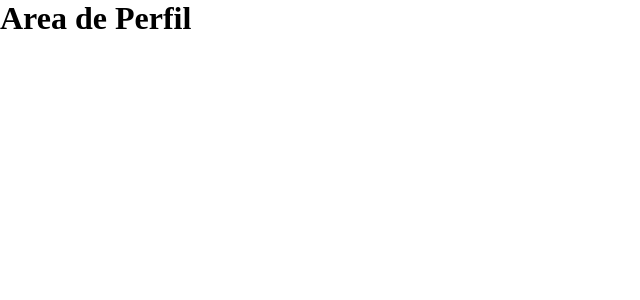
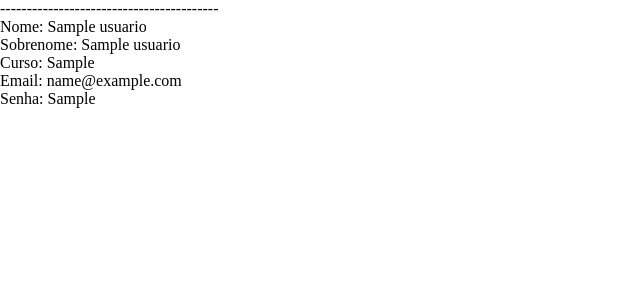
Before and after one commit to moisesaleixo/UniHelp, a PHP site: page /scripts/perfil.php in a window 1280 px wide. Shown: the top 300 px of the page, without its empty margins (0-640 px from the left). Run offline with PHP 8.4, Linux system fonts and the light colour scheme; the visitor is signed in with stand-in values (Sample User, id 1); tables that the repository leaves empty or names only in its code hold one stand-in row (values such as "Sample post").

Commit message:
Area de perfil

```diff
--- a/scripts/logout.php
+++ b/scripts/logout.php
@@ -1,11 +1,7 @@
 <?php
 
-    if(!isset($_SESSION)){
-        session_start();
-    }
-
+    session_start();
     session_destroy();
-
     header('Location: ../index.php');
 
 ?>
--- a/scripts/perfil.php
+++ b/scripts/perfil.php
@@ -1,5 +1,6 @@
 <?php
-    require_once 'valida_acesso.php';
+require_once 'valida_acesso.php';
+include '../conexao/conexao.php';
 ?>
 
 <!DOCTYPE html>
@@ -17,7 +18,24 @@
 
 <body>
 
-    <h1>Area de Perfil</h1>
+    <?php
+
+    $db = mysqli_select_db($conexao, "unihelp");
+
+    //criando a query de consulta à tabela criada
+    $sql = mysqli_query($conexao, "SELECT * FROM usuarios") or die(mysqli_error($conexao) //caso haja um erro na consulta
+    );
+
+    //pecorrendo os registros da consulta.
+    while ($aux = mysqli_fetch_assoc($sql)) {
+        echo "-----------------------------------------<br />";
+        echo "Nome: " . $aux["nome"] . "<br />";
+        echo "Sobrenome: " . $aux["sobrenome"] . "<br />";
+        echo "Curso: " . $aux["curso"] . "<br />";
+        echo "Email: " . $aux["email"] . "<br />";
+        echo "Senha: " . $aux["senha"] . "<br />";
+    }
+    ?>
 
 </body>
 
--- a/scripts/valida_acesso.php
+++ b/scripts/valida_acesso.php
@@ -1,5 +1,4 @@
 <?php
-
     session_start();
 
     if (!isset($_SESSION['nome_user'])) {
```
